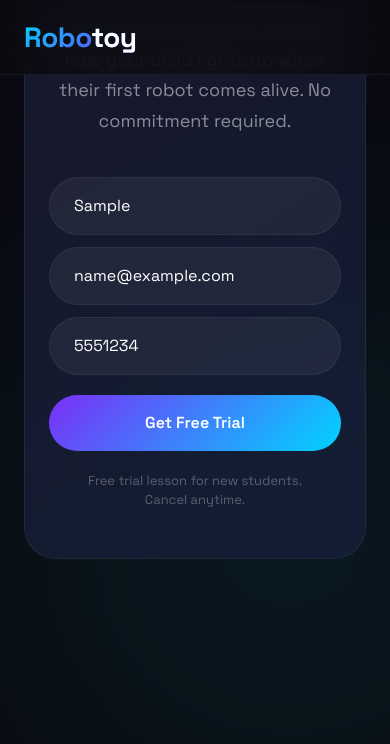
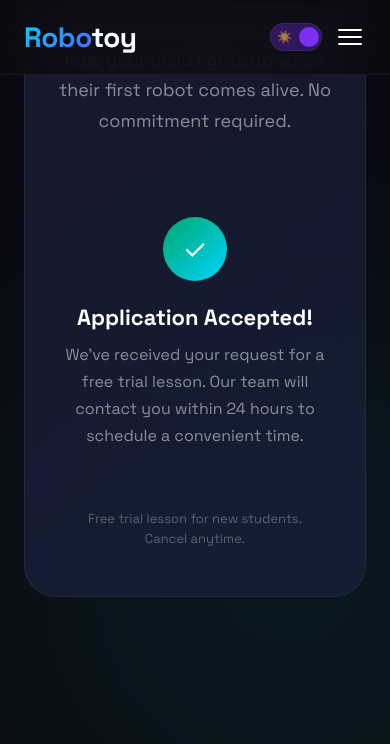
Before and after one commit to Dmitriy-Babiy/robotoy-landing-page, a React (Vite) app: page / in a window 390 px wide. Both pictures are taken after typing "Sample", "name@example.com", "5551234" into the empty fields and a click on the button "Get Free Trial". Shown: the part 7795-8539 px from the top of the page. Built offline with nearby package versions, Linux system fonts and the light colour scheme.

Commit message:
Add meta description to index.html, wrap main content in App component, enhance CTA component with form handling and success message, update Footer links for accessibility, and implement mobile navigation in Navbar component.

```diff
--- a/index.html
+++ b/index.html
@@ -4,6 +4,7 @@
     <meta charset="UTF-8" />
     <link rel="icon" type="image/svg+xml" href="/favicon.svg" />
     <meta name="viewport" content="width=device-width, initial-scale=1.0" />
+    <meta name="description" content="Robotoy — robotics school for kids aged 6–16. Hands-on building, visual programming, AI & machine learning. Book a free trial lesson today." />
     <title>Robotoy — Robotics School for Kids</title>
     <link rel="preconnect" href="https://fonts.googleapis.com" />
     <link rel="preconnect" href="https://fonts.gstatic.com" crossorigin />
--- a/src/App.jsx
+++ b/src/App.jsx
@@ -11,12 +11,14 @@ function App() {
   return (
     <>
       <Navbar />
+      <main>
         <Hero />
         <Features />
         <Courses />
         <WhyUs />
         <Testimonials />
         <CTA />
+      </main>
       <Footer />
     </>
   )
--- a/src/components/CTA.jsx
+++ b/src/components/CTA.jsx
@@ -1,7 +1,36 @@
-import { motion } from 'motion/react'
+import { useState, useCallback } from 'react'
+import { motion, AnimatePresence } from 'motion/react'
 import './CTA.scss'
 
+const INITIAL_FORM = { name: '', email: '', phone: '' }
+
 export default function CTA() {
+  const [formData, setFormData] = useState(INITIAL_FORM)
+  const [isSubmitting, setIsSubmitting] = useState(false)
+  const [isSuccess, setIsSuccess] = useState(false)
+
+  const handleChange = useCallback((e) => {
+    const { name, value } = e.target
+    setFormData((prev) => ({ ...prev, [name]: value }))
+  }, [])
+
+  const handleSubmit = useCallback(
+    async (e) => {
+      e.preventDefault()
+      setIsSubmitting(true)
+
+      // Simulate API call
+      await new Promise((resolve) => setTimeout(resolve, 1200))
+
+      setIsSubmitting(false)
+      setIsSuccess(true)
+      setFormData(INITIAL_FORM)
+
+      setTimeout(() => setIsSuccess(false), 5000)
+    },
+    []
+  )
+
   return (
     <section className="cta" id="contact">
       <div className="cta__glow cta__glow--left" />
@@ -20,37 +49,81 @@ export default function CTA() {
           Book a free trial lesson and see how your child lights up when their
           first robot comes alive. No commitment required.
         </p>
-        <form className="cta__form" onSubmit={(e) => e.preventDefault()}>
+
+        <AnimatePresence mode="wait">
+          {isSuccess ? (
+            <motion.div
+              key="success"
+              className="cta__success"
+              initial={{ opacity: 0, scale: 0.9 }}
+              animate={{ opacity: 1, scale: 1 }}
+              exit={{ opacity: 0, scale: 0.9 }}
+              transition={{ duration: 0.4 }}
+            >
+              <div className="cta__success-icon">&#10003;</div>
+              <h3 className="cta__success-title">Application Accepted!</h3>
+              <p className="cta__success-text">
+                We've received your request for a free trial lesson. Our team
+                will contact you within 24 hours to schedule a convenient time.
+              </p>
+            </motion.div>
+          ) : (
+            <motion.form
+              key="form"
+              className="cta__form"
+              onSubmit={handleSubmit}
+              initial={{ opacity: 0 }}
+              animate={{ opacity: 1 }}
+              exit={{ opacity: 0 }}
+            >
               <div className="cta__fields">
                 <input
                   type="text"
+                  name="name"
                   className="cta__input"
                   placeholder="Your name"
+                  value={formData.name}
+                  onChange={handleChange}
                   required
+                  autoComplete="name"
                 />
                 <input
                   type="email"
+                  name="email"
                   className="cta__input"
                   placeholder="Email address"
+                  value={formData.email}
+                  onChange={handleChange}
                   required
+                  autoComplete="email"
                 />
                 <input
                   type="tel"
+                  name="phone"
                   className="cta__input"
                   placeholder="Phone number"
+                  value={formData.phone}
+                  onChange={handleChange}
                   required
+                  autoComplete="tel"
                 />
               </div>
               <motion.button
                 type="submit"
                 className="cta__submit"
-            whileHover={{ scale: 1.03 }}
-            whileTap={{ scale: 0.97 }}
+                disabled={isSubmitting}
+                whileHover={isSubmitting ? {} : { scale: 1.03 }}
+                whileTap={isSubmitting ? {} : { scale: 0.97 }}
               >
-            Get Free Trial
+                {isSubmitting ? 'Sending...' : 'Get Free Trial'}
               </motion.button>
-        </form>
-        <p className="cta__note">Free trial lesson for new students. Cancel anytime.</p>
+            </motion.form>
+          )}
+        </AnimatePresence>
+
+        <p className="cta__note">
+          Free trial lesson for new students. Cancel anytime.
+        </p>
       </motion.div>
     </section>
   )
--- a/src/components/CTA.scss
+++ b/src/components/CTA.scss
@@ -122,6 +122,44 @@
     cursor: pointer;
   }
 
+  &__submit:disabled {
+    opacity: 0.7;
+    cursor: not-allowed;
+  }
+
+  &__success {
+    max-width: 480px;
+    margin: 0 auto;
+    padding: $spacing-3xl 0;
+  }
+
+  &__success-icon {
+    width: 64px;
+    height: 64px;
+    margin: 0 auto $spacing-xl;
+    border-radius: $radius-circle;
+    background: linear-gradient(135deg, $color-green, $color-cyan);
+    display: flex;
+    align-items: center;
+    justify-content: center;
+    font-size: 28px;
+    color: #fff;
+  }
+
+  &__success-title {
+    font-size: $font-size-2xl;
+    font-weight: $font-weight-bold;
+    color: var(--text);
+    margin-bottom: $spacing-md;
+    transition: color 0.3s;
+  }
+
+  &__success-text {
+    font-size: $font-size-md;
+    line-height: 1.7;
+    color: var(--text-muted);
+  }
+
   &__note {
     margin-top: $spacing-lg;
     font-size: $font-size-sm;
--- a/src/components/Navbar.jsx
+++ b/src/components/Navbar.jsx
@@ -1,9 +1,40 @@
-import { motion } from 'motion/react'
+import { useState, useCallback, useEffect } from 'react'
+import { createPortal } from 'react-dom'
+import { motion, AnimatePresence } from 'motion/react'
 import ThemeToggle from './ThemeToggle'
 import './Navbar.scss'
 
+const NAV_LINKS = [
+  { href: '#about', label: 'About' },
+  { href: '#courses', label: 'Courses' },
+  { href: '#why-us', label: 'Why Us' },
+  { href: '#contact', label: 'Contact' },
+]
+
 export default function Navbar() {
+  const [isMenuOpen, setIsMenuOpen] = useState(false)
+
+  const toggleMenu = useCallback(() => {
+    setIsMenuOpen((prev) => !prev)
+  }, [])
+
+  const closeMenu = useCallback(() => {
+    setIsMenuOpen(false)
+  }, [])
+
+  useEffect(() => {
+    if (isMenuOpen) {
+      document.body.style.overflow = 'hidden'
+    } else {
+      document.body.style.overflow = ''
+    }
+    return () => {
+      document.body.style.overflow = ''
+    }
+  }, [isMenuOpen])
+
   return (
+    <>
       <motion.nav
         className="navbar"
         initial={{ y: -100 }}
@@ -13,11 +44,13 @@ export default function Navbar() {
         <div className="navbar__logo">
           Robo<span>toy</span>
         </div>
+
         <div className="navbar__links">
-        <a href="#about" className="navbar__link">About</a>
-        <a href="#courses" className="navbar__link">Courses</a>
-        <a href="#why-us" className="navbar__link">Why Us</a>
-        <a href="#contact" className="navbar__link">Contact</a>
+          {NAV_LINKS.map(({ href, label }) => (
+            <a key={href} href={href} className="navbar__link">
+              {label}
+            </a>
+          ))}
           <ThemeToggle />
           <motion.a
             href="#contact"
@@ -28,6 +61,78 @@ export default function Navbar() {
             Enroll Now
           </motion.a>
         </div>
+
+        <div className="navbar__mobile-actions">
+          <ThemeToggle />
+          <button
+            className={`navbar__burger ${isMenuOpen ? 'navbar__burger--active' : ''}`}
+            onClick={toggleMenu}
+            aria-label={isMenuOpen ? 'Close menu' : 'Open menu'}
+            aria-expanded={isMenuOpen}
+          >
+            <span />
+            <span />
+            <span />
+          </button>
+        </div>
       </motion.nav>
+
+      {createPortal(
+        <AnimatePresence>
+          {isMenuOpen && (
+            <motion.div
+              className="mobile-menu"
+              initial={{ opacity: 0 }}
+              animate={{ opacity: 1 }}
+              exit={{ opacity: 0 }}
+              transition={{ duration: 0.3 }}
+            >
+              <div className="mobile-menu__overlay" onClick={closeMenu} />
+              <motion.div
+                className="mobile-menu__content"
+                initial={{ y: -30, opacity: 0 }}
+                animate={{ y: 0, opacity: 1 }}
+                exit={{ y: -30, opacity: 0 }}
+                transition={{ duration: 0.3, ease: 'easeOut' }}
+              >
+                <button
+                  className="mobile-menu__close"
+                  onClick={closeMenu}
+                  aria-label="Close menu"
+                >
+                  <span />
+                  <span />
+                </button>
+                {NAV_LINKS.map(({ href, label }, i) => (
+                  <motion.a
+                    key={href}
+                    href={href}
+                    className="mobile-menu__link"
+                    onClick={closeMenu}
+                    initial={{ opacity: 0, y: 10 }}
+                    animate={{ opacity: 1, y: 0 }}
+                    transition={{ delay: 0.1 + i * 0.05 }}
+                  >
+                    {label}
+                  </motion.a>
+                ))}
+                <motion.a
+                  href="#contact"
+                  className="mobile-menu__cta"
+                  onClick={closeMenu}
+                  initial={{ opacity: 0, y: 10 }}
+                  animate={{ opacity: 1, y: 0 }}
+                  transition={{ delay: 0.1 + NAV_LINKS.length * 0.05 }}
+                  whileTap={{ scale: 0.95 }}
+                >
+                  Enroll Now
+                </motion.a>
+              </motion.div>
+            </motion.div>
+          )}
+        </AnimatePresence>,
+        document.body
+      )}
+    </>
   )
 }
--- a/src/components/Navbar.scss
+++ b/src/components/Navbar.scss
@@ -63,5 +63,143 @@
     font-weight: $font-weight-semibold;
     color: #fff;
     cursor: pointer;
+    border: none;
+    font-family: inherit;
+    text-decoration: none;
+    display: inline-block;
+    text-align: center;
+  }
+
+  &__mobile-actions {
+    display: none;
+    align-items: center;
+    gap: $spacing-md;
+
+    @media (max-width: $breakpoint-md) {
+      display: flex;
+    }
+  }
+
+  &__burger {
+    display: none;
+    flex-direction: column;
+    justify-content: center;
+    gap: 5px;
+    width: 32px;
+    height: 32px;
+    background: none;
+    border: none;
+    cursor: pointer;
+    padding: 4px;
+    position: relative;
+    z-index: 1001;
+
+    @media (max-width: $breakpoint-md) {
+      display: flex;
+    }
+
+    span {
+      display: block;
+      width: 100%;
+      height: 2px;
+      background: var(--text);
+      border-radius: 2px;
+      transition: transform 0.3s, opacity 0.3s;
+    }
+
+    &--active {
+      span:nth-child(1) {
+        transform: translateY(7px) rotate(45deg);
+      }
+      span:nth-child(2) {
+        opacity: 0;
+      }
+      span:nth-child(3) {
+        transform: translateY(-7px) rotate(-45deg);
+      }
+    }
   }
 }
+
+// Mobile menu — rendered via portal to body
+.mobile-menu {
+  position: fixed;
+  inset: 0;
+  z-index: 999;
+
+  &__overlay {
+    position: absolute;
+    inset: 0;
+    background: rgba(0, 0, 0, 0.5);
+  }
+
+  &__content {
+    position: absolute;
+    inset: 0;
+    display: flex;
+    flex-direction: column;
+    align-items: center;
+    justify-content: center;
+    gap: $spacing-2xl;
+    background: var(--bg);
+    padding: $spacing-5xl $spacing-xl;
+  }
+
+  &__close {
+    position: absolute;
+    top: $spacing-base;
+    right: $spacing-xl;
+    width: 40px;
+    height: 40px;
+    background: none;
+    border: none;
+    cursor: pointer;
+    padding: 0;
+
+    span {
+      position: absolute;
+      top: 50%;
+      left: 50%;
+      width: 24px;
+      height: 2px;
+      background: var(--text);
+      border-radius: 2px;
+
+      &:first-child {
+        transform: translate(-50%, -50%) rotate(45deg);
+      }
+
+      &:last-child {
+        transform: translate(-50%, -50%) rotate(-45deg);
+      }
+    }
+  }
+
+  &__link {
+    font-size: $font-size-3xl;
+    font-weight: $font-weight-semibold;
+    color: var(--text);
+    transition: color 0.3s;
+    text-decoration: none;
+
+    &:hover {
+      color: $color-cyan;
+    }
+  }
+
+  &__cta {
+    margin-top: $spacing-lg;
+    padding: 14px $spacing-3xl;
+    background: $gradient-primary;
+    border-radius: $radius-pill;
+    font-size: $font-size-md;
+    font-weight: $font-weight-semibold;
+    color: #fff;
+    cursor: pointer;
+    border: none;
+    font-family: inherit;
+    text-decoration: none;
+    display: inline-block;
+    text-align: center;
+  }
+}
```
Also changed, not shown: src/components/Footer.jsx (+4 -4 lines). Lines whose indentation alone changed are shown as unchanged.
